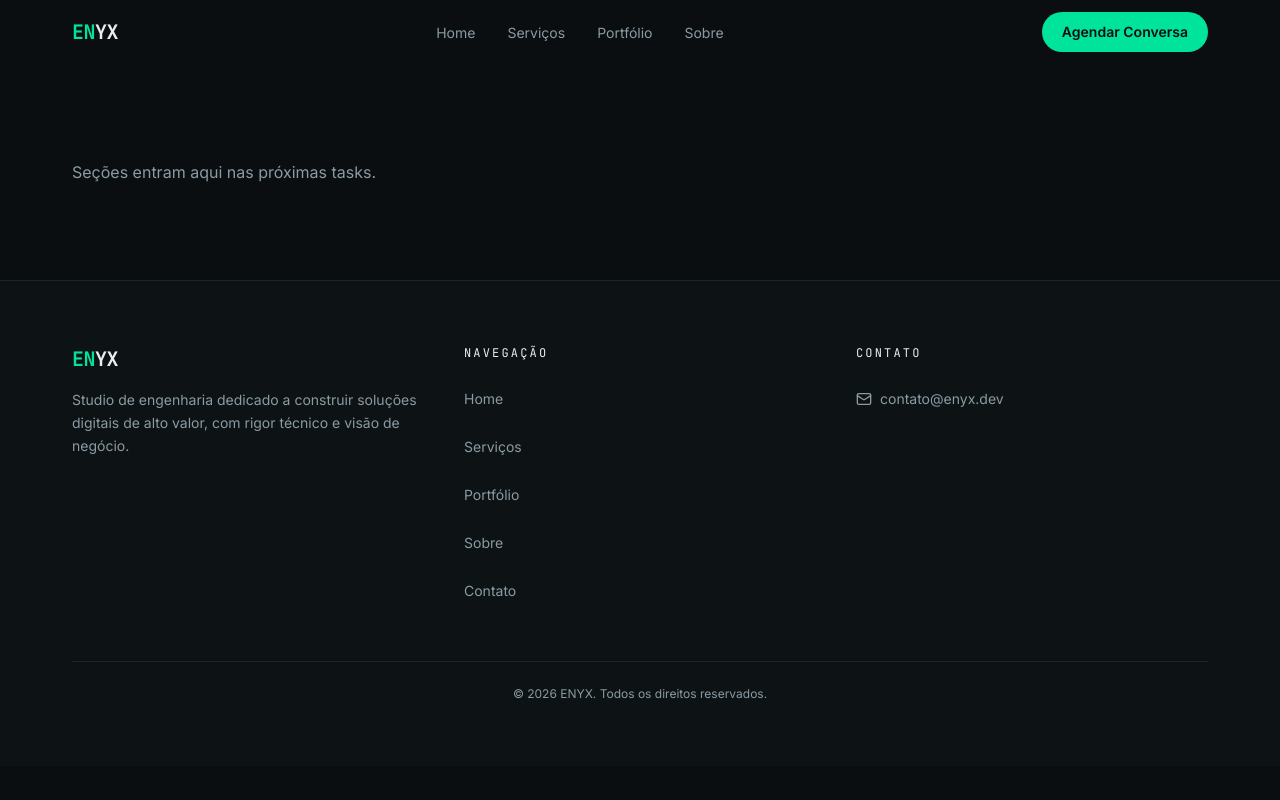
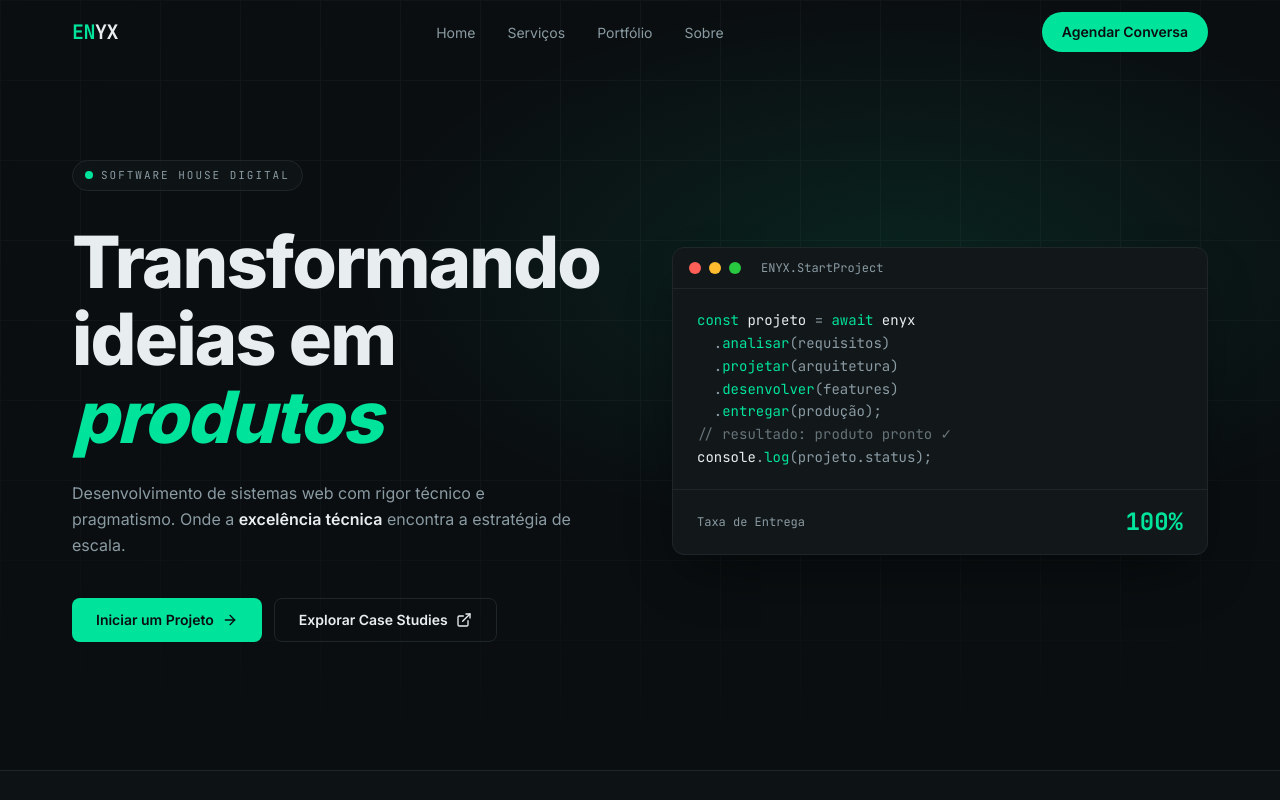
Before and after one commit to CheloCortez/enyx-site, a Next.js app: page / in a window 1280 px wide. Shown: the top 800 px of the page. Built offline with nearby package versions, Linux system fonts and the light colour scheme.

Commit message:
feat: seção hero com card de código e fundo em grid

```diff
--- a/src/app/page.tsx
+++ b/src/app/page.tsx
@@ -1,16 +1,13 @@
 import { Navbar } from "@/components/layout/Navbar";
 import { Footer } from "@/components/layout/Footer";
+import { Hero } from "@/components/sections/Hero";
 
 export default function Home() {
   return (
     <>
       <Navbar />
       <main id="conteudo">
-        <section id="home" className="pt-40 pb-24">
-          <div className="container-page">
-            <p className="text-muted">Seções entram aqui nas próximas tasks.</p>
-          </div>
-        </section>
+        <Hero />
       </main>
       <Footer />
     </>
--- /dev/null
+++ b/src/components/sections/CodeCard.tsx
@@ -0,0 +1,64 @@
+import { site } from "@/content/site";
+
+const KW = "text-accent";
+const FN = "text-accent";
+const VAR = "text-text";
+const PUNC = "text-muted";
+const COMMENT = "text-muted/70";
+
+export function CodeCard() {
+  return (
+    <div className="rounded-xl border border-border bg-surface shadow-2xl shadow-black/40">
+      <div className="flex items-center gap-2 border-b border-border px-4 py-3">
+        <span className="size-3 rounded-full bg-[#ff5f57]" />
+        <span className="size-3 rounded-full bg-[#febc2e]" />
+        <span className="size-3 rounded-full bg-[#28c840]" />
+        <span className="ml-3 font-mono text-xs text-muted">
+          {site.hero.codeTitle}
+        </span>
+      </div>
+
+      <div className="overflow-x-auto px-4 py-5 sm:px-6">
+        <pre className="font-mono text-[0.8125rem] leading-relaxed sm:text-sm">
+          <code>
+            <span className={KW}>const</span> <span className={VAR}>projeto</span>{" "}
+            <span className={PUNC}>=</span> <span className={KW}>await</span>{" "}
+            <span className={VAR}>enyx</span>
+            {"\n  "}
+            <span className={PUNC}>.</span>
+            <span className={FN}>analisar</span>
+            <span className={PUNC}>(requisitos)</span>
+            {"\n  "}
+            <span className={PUNC}>.</span>
+            <span className={FN}>projetar</span>
+            <span className={PUNC}>(arquitetura)</span>
+            {"\n  "}
+            <span className={PUNC}>.</span>
+            <span className={FN}>desenvolver</span>
+            <span className={PUNC}>(features)</span>
+            {"\n  "}
+            <span className={PUNC}>.</span>
+            <span className={FN}>entregar</span>
+            <span className={PUNC}>(produção);</span>
+            {"\n"}
+            <span className={COMMENT}>{"// resultado: produto pronto ✓"}</span>
+            {"\n"}
+            <span className={VAR}>console</span>
+            <span className={PUNC}>.</span>
+            <span className={FN}>log</span>
+            <span className={PUNC}>(projeto.status);</span>
+          </code>
+        </pre>
+      </div>
+
+      <div className="flex items-center justify-between border-t border-border px-4 py-4 sm:px-6">
+        <span className="font-mono text-xs text-muted">
+          {site.hero.deliveryLabel}
+        </span>
+        <span className="font-mono text-2xl font-bold text-accent">
+          {site.hero.deliveryValue}
+        </span>
+      </div>
+    </div>
+  );
+}
--- /dev/null
+++ b/src/components/sections/Hero.tsx
@@ -0,0 +1,74 @@
+import { site } from "@/content/site";
+import { Heading } from "@/components/ui/Heading";
+import { Button } from "@/components/ui/Button";
+import { Reveal } from "@/components/ui/Reveal";
+import { CodeCard } from "@/components/sections/CodeCard";
+
+function Subtitle() {
+  const { subtitle, subtitleHighlight } = site.hero;
+  const [antes, depois] = subtitle.split(subtitleHighlight);
+
+  return (
+    <p className="mt-6 max-w-lg text-base leading-relaxed text-muted">
+      {antes}
+      <strong className="font-semibold text-text">{subtitleHighlight}</strong>
+      {depois}
+    </p>
+  );
+}
+
+export function Hero() {
+  return (
+    <section id="home" className="relative overflow-hidden">
+      <div className="bg-grid pointer-events-none absolute inset-0" aria-hidden="true" />
+      <div className="bg-glow pointer-events-none absolute inset-0" aria-hidden="true" />
+
+      <div className="container-page relative pb-20 pt-28 md:pb-28 md:pt-36 lg:pb-32 lg:pt-40">
+        <div className="grid items-center gap-12 lg:grid-cols-2 lg:gap-16">
+          <div>
+            <Reveal>
+              <p className="inline-flex items-center gap-2 rounded-full border border-border bg-surface/60 px-3 py-1.5">
+                <span className="relative flex size-2">
+                  <span className="absolute inline-flex size-full animate-ping rounded-full bg-accent opacity-60" />
+                  <span className="relative inline-flex size-2 rounded-full bg-accent" />
+                </span>
+                <span className="font-mono text-[0.6875rem] uppercase tracking-[0.18em] text-muted">
+                  {site.hero.badge}
+                </span>
+              </p>
+            </Reveal>
+
+            <Reveal delay={0.08}>
+              <Heading
+                as="h1"
+                text={site.hero.title}
+                emphasis={site.hero.titleEmphasis}
+                className="mt-8"
+              />
+              <Subtitle />
+            </Reveal>
+
+            <Reveal delay={0.16}>
+              <div className="mt-10 flex flex-col gap-3 sm:flex-row">
+                <Button href={site.hero.primaryCta.href} icon="arrowRight">
+                  {site.hero.primaryCta.label}
+                </Button>
+                <Button
+                  href={site.hero.secondaryCta.href}
+                  variant="secondary"
+                  icon="externalLink"
+                >
+                  {site.hero.secondaryCta.label}
+                </Button>
+              </div>
+            </Reveal>
+          </div>
+
+          <Reveal delay={0.24}>
+            <CodeCard />
+          </Reveal>
+        </div>
+      </div>
+    </section>
+  );
+}
```
